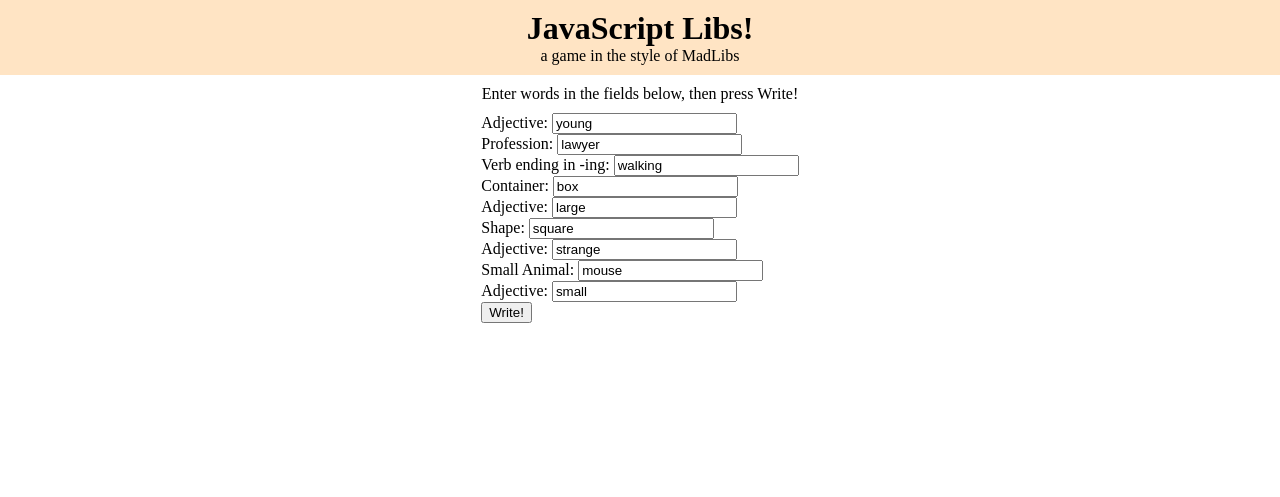
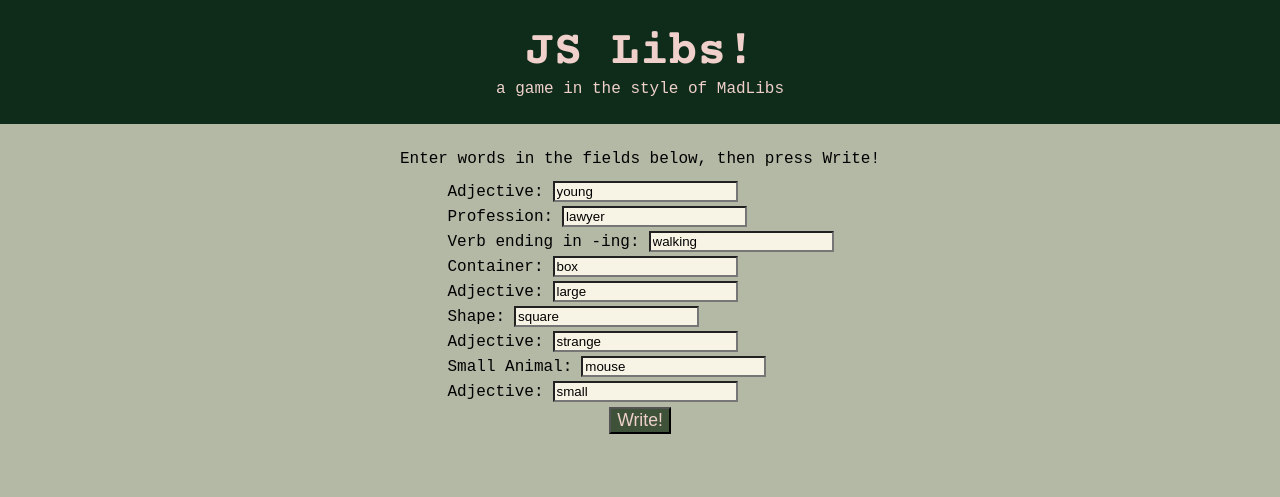
Before and after one commit to whitneybarr/phrasal-template-game, a plain HTML site: page index.html in a window 1280 px wide. Drawn offline with nearby package versions, Linux system fonts and the light colour scheme.

Commit message:
Add styling

```diff
--- a/index.html
+++ b/index.html
@@ -8,7 +8,7 @@
 </head>
 <body>
     <header>
-        <h1>JavaScript Libs!</h1>
+        <h1>JS Libs!</h1>
         <p>a game in the style of MadLibs</p>
     </header>
     <main>
@@ -32,7 +32,7 @@
             <input type="text" id="smallAnimal" name="smallAnimal" value="mouse"> <br>
             <label for="adjective4">Adjective:</label>
             <input type="text" id="adjective4" name="adjective4" value="small"> <br>
-            <button type="button" onclick="writeStory()"> Write! </button>
+            <button type="button" id="write" onclick="writeStory()"> Write! </button>
         </form>
         <div class="story"><p id="filledTemplate"></p></div>
     </main>
--- a/script.js
+++ b/script.js
@@ -11,5 +11,5 @@ function writeStory() {
     let smallAnimal = document.getElementById("smallAnimal").value;
     let adjective4 = document.getElementById("adjective4").value;
 
-    document.getElementById("filledTemplate").innerHTML = 'Once upon a time, a ' + adjective1 +  " " + profession + ' was ' + verbing + ' through the woods when he encountered a ' + container + '. It was ' + adjective2 + ' and ' + shape + ' and he was surprised to see such a ' + adjective3 + ' object out there in the woods. He peeked inside and saw it contained a ' + smallAnimal +'. <br> "Hello, ' + smallAnimal + ',\" the ' + profession + ' said. <br> To his suprise, the ' + smallAnimal + ' responded. \"Hello, friend! Would you be so kind as to carry me and my ' + container + ' to the next town? I am too ' + adjective4 + ' to carry this ' + container + ' myself.\" <br> The ' + profession + ' obliged, and together he and the ' + smallAnimal + ' journeyed on.'
+    document.getElementById("filledTemplate").innerHTML = '<img id="oPic" src="images/o.png">nce upon a time, a ' + adjective1 +  " " + profession + ' was ' + verbing + ' through the woods when he encountered a ' + container + '. It was ' + adjective2 + ' and ' + shape + ' and he was surprised to see such a ' + adjective3 + ' object out there in the woods. He peeked inside and saw it contained a ' + smallAnimal +'. <br> "Hello, ' + smallAnimal + ',\" the ' + profession + ' said. <br> To his suprise, the ' + smallAnimal + ' responded. \"Hello, friend! Would you be so kind as to carry me and my ' + container + ' to the next town? I am too ' + adjective4 + ' to carry this ' + container + ' myself.\" <br> The ' + profession + ' obliged, and together he and the ' + smallAnimal + ' journeyed on.'
 }
--- a/styles/stylesheet.css
+++ b/styles/stylesheet.css
@@ -1,13 +1,23 @@
+@import url('https://fonts.googleapis.com/css2?family=Courier+Prime:ital,wght@0,400;0,700;1,400;1,700&display=swap');
+
 * {
     margin: 0px;
 }
+html {
+    background-color: #b4b9a6;
+}
 header {
-    background-color: bisque;
-    padding: 10px;
+    background-color: #0f2c1b;
+    padding: 25px;
     text-align: center;
+    color: #EFD0CA;
+}
+h1 {
+    font-family: 'Courier Prime', Courier, monospace;
+    font-size: 3rem;
 }
 main {
-    padding: 10px;
+    padding: 25px;
     display: flex;
     flex-direction: column;
     align-items: center;
@@ -21,4 +31,33 @@ form {
 
 .story {
     max-width: 700px;
+    padding: 25px;
 }
+#write {
+    display: block;
+   margin: auto;
+    margin-top: 3px;
+    background-color: #3d5239;
+    color: #EFD0CA;
+    font-size: 1.1rem;
+}
+label {
+    margin: 3px;
+    font-size: 16px;
+    font-family: 'Courier New', Courier, monospace;
+}
+input {
+    margin: 2px;
+    background-color: #f8f4e5;
+}
+
+#oPic {
+    height: 16px;
+    width: auto;
+}
+
+p {
+    font-size: 16px;
+    font-family: 'Courier New', Courier, monospace;
+    line-height: 20px;
+}
```
Also changed, not shown: images/o.png (added), storytemplate.txt, 1 other file.
